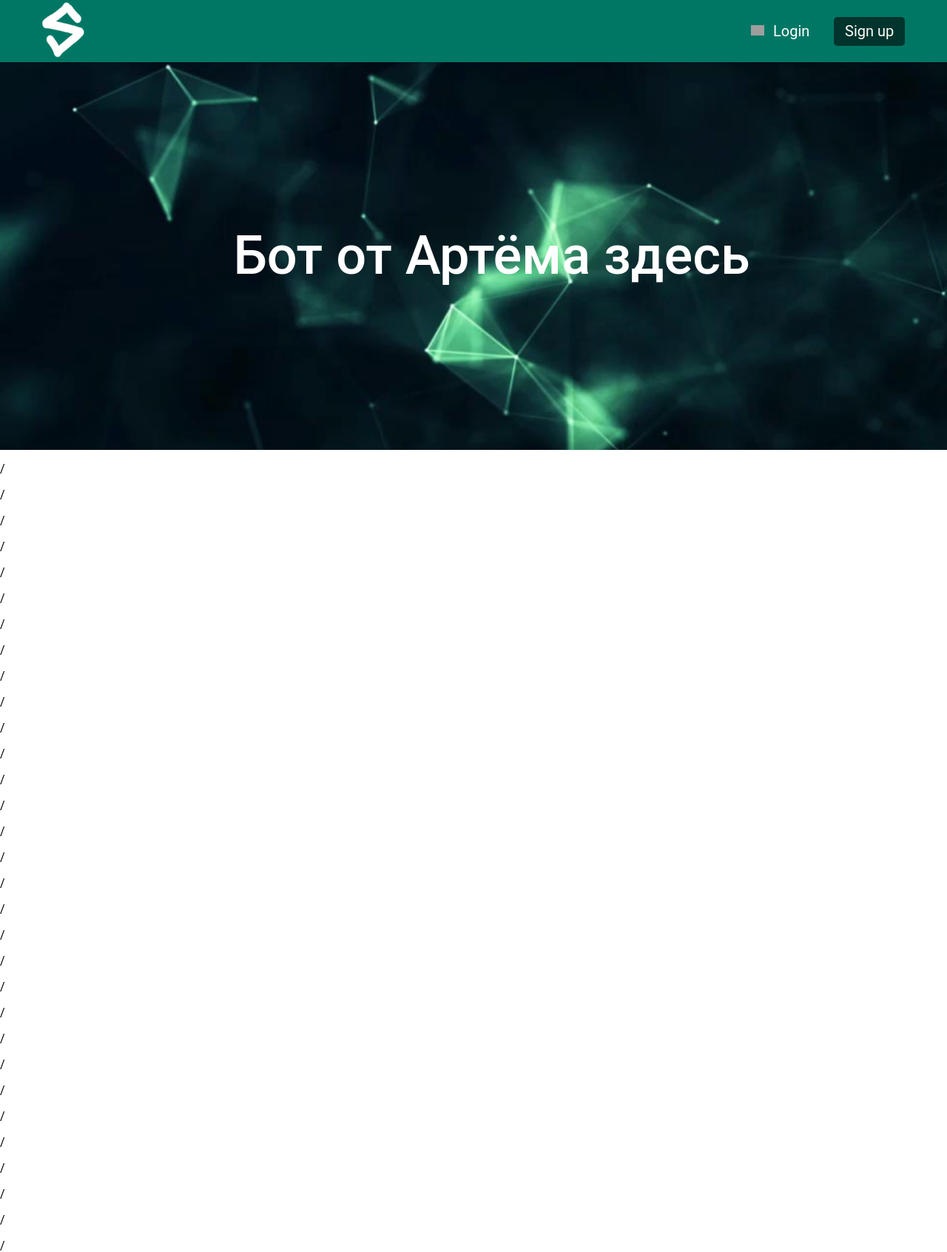
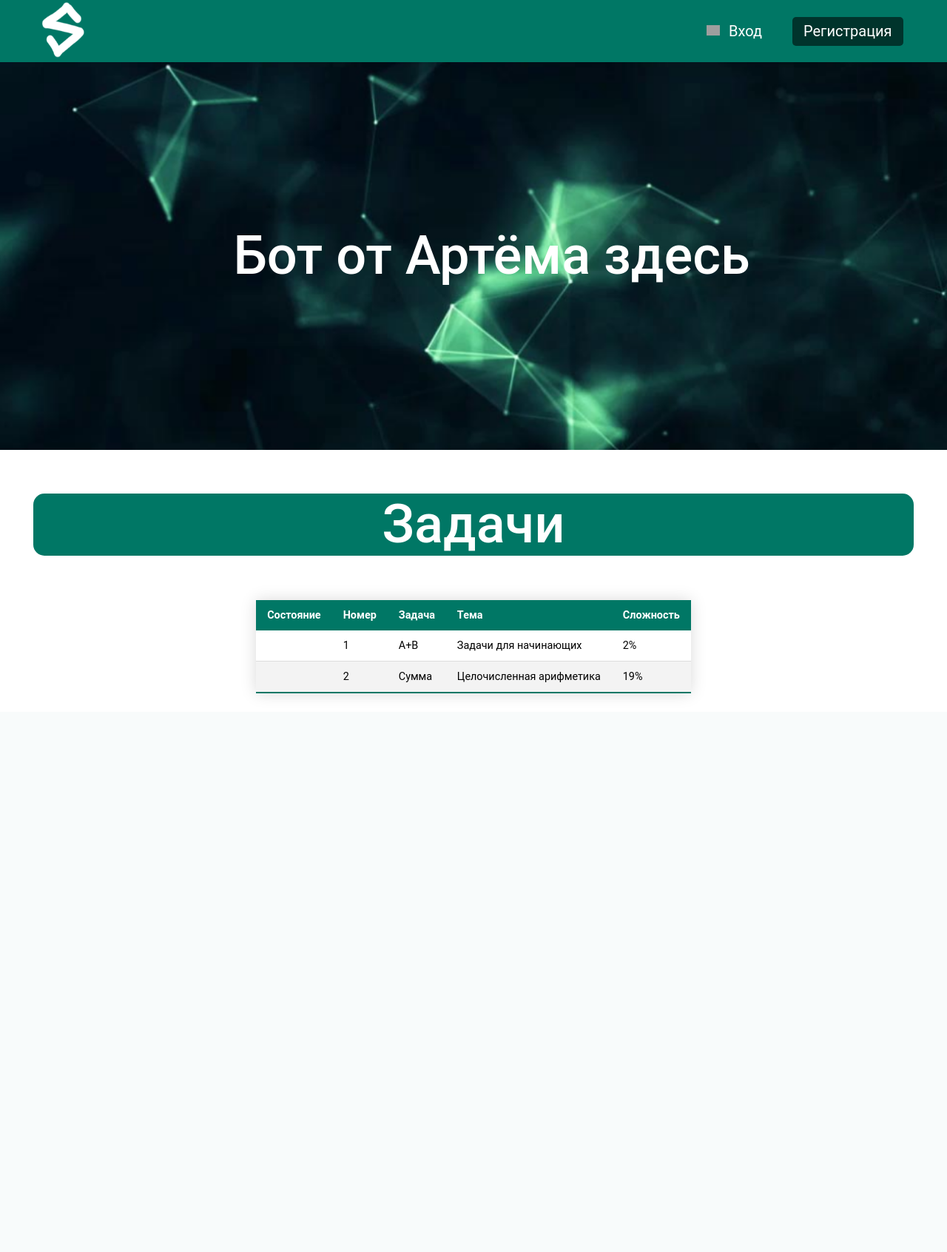
Before and after one commit to slavashestakov2005/ProgrammingTasksSite, a Flask app: page / in a window 1280 px wide; the page is wider, and only the part inside the window is pictured. Shown: the top 1692 px of that part at 74% size. After the commit the page ends 939 px from the top of that part, so only its background shows below. Run offline with Flask 3, Linux system fonts and the light colour scheme; grey boxes are pictures that could not be loaded.

Commit message:
25.07.2023 - У3

```diff
--- /dev/null
+++ b/backend/static/CSS/register_login_style.css
@@ -0,0 +1,131 @@
+input[type=text], input[type=password] {
+  width: 100%;
+  padding: 12px 20px;
+  margin: 8px 0;
+  display: inline-block;
+  border: 1px solid #ccc;
+  box-sizing: border-box;
+}
+
+/* Set a style for all buttons */
+button {
+  background-color: #007765;
+  color: white;
+  padding: 14px 20px;
+  margin: 8px 0;
+  border: none;
+  cursor: pointer;
+  width: 100%;
+}
+
+.imgcontainer h1{
+  font-weight: bold;
+  font-size: 54px;
+  margin-bottom: 0px;
+  color: #000;
+}
+
+hr {
+  border: 1px solid #f1f1f1;
+  margin-bottom: 25px;
+}
+
+button:hover {
+  opacity: 0.8;
+}
+
+/* Extra styles for the cancel button */
+.cancelbtn {
+  width: auto;
+  padding: 10px 18px;
+  background-color: #f44336;
+}
+
+/* Center the image and position the close button */
+.imgcontainer {
+  text-align: center;
+  margin: 24px 0 12px 0;
+  position: relative;
+}
+
+.container {
+  padding: 16px;
+}
+
+span.psw {
+  float: right;
+  padding-top: 16px;
+}
+
+/* The Modal (background) */
+.modal {
+  display: none; /* Hidden by default */
+  position: fixed; /* Stay in place */
+  z-index: 1; /* Sit on top */
+  left: 0;
+  top: 0;
+  width: 100%; /* Full width */
+  height: 100%; /* Full height */
+  overflow: auto; /* Enable scroll if needed */
+  background-color: rgb(0,0,0); /* Fallback color */
+  background-color: rgba(0,0,0,0.4); /* Black w/ opacity */
+  padding-top: 60px;
+}
+
+.loginform{
+  margin: 5% auto 15% auto; /* 5% from the top, 15% from the bottom and centered */
+}
+
+.registerform{
+  margin: -1.5% auto auto auto;
+}
+
+/* Modal Content/Box */
+.modal-content {
+  background-color: #fefefe;
+  border: 1px solid #888;
+  width: 40%; /* Could be more or less, depending on screen size */
+}
+
+/* The Close Button (x) */
+.close {
+  position: absolute;
+  right: 25px;
+  top: 0;
+  color: #000;
+  font-size: 35px;
+  font-weight: bold;
+}
+
+.close:hover,
+.close:focus {
+  color: red;
+  cursor: pointer;
+}
+
+/* Add Zoom Animation */
+.animate {
+  -webkit-animation: animatezoom 0.6s;
+  animation: animatezoom 0.6s
+}
+
+@-webkit-keyframes animatezoom {
+  from {-webkit-transform: scale(0)}
+  to {-webkit-transform: scale(1)}
+}
+
+@keyframes animatezoom {
+  from {transform: scale(0)}
+  to {transform: scale(1)}
+}
+
+/* Change styles for span and cancel button on extra small screens */
+@media screen and (max-width: 350px) {
+  span.psw {
+     display: block;
+     float: none;
+  }
+  .cancelbtn {
+     width: 100%;
+  }
+}
--- a/backend/static/CSS/style.css
+++ b/backend/static/CSS/style.css
@@ -1,11 +1,4 @@
-.error-msg {
-    color: #FF0000;
-}
-
-
-
-
-::-webkit-scrollbar {
+/* ::-webkit-scrollbar {
     width: 15px;
 }
 
@@ -19,6 +12,10 @@
     background-image: -webkit-gradient(linear, 0 0, 0 100%,
     color-stop(.5, rgba(255, 255, 255, .25)),
     color-stop(.5, transparent), to(transparent));
+} */
+
+::-webkit-scrollbar {
+    width: 0px;
 }
 
 html{
@@ -65,6 +62,16 @@ body{
     color: #FFFFFF;
 }
 
+.tasks_container{
+    background-color: #007765;
+    border-radius: 15px;
+    max-width: 1080px;
+    margin-left: auto;
+    margin-right: auto;
+    padding-left: 55px;
+    padding-right: 55px;
+}
+
 .auth_signin {
     position: relative;
     display: block;
@@ -87,6 +94,10 @@ body{
     box-shadow: var(--shadow);
 }
 
+.auth_signup:hover{
+    background-color: #015144;
+}
+
 .auth_signin::before {
     position: absolute;
     left: 0;
@@ -95,14 +106,22 @@ body{
     display: block;
     width: 18px;
     height: 18px;
-    background-image: url(/Images/icon-login.svg);
+    background-image: url(/images/icon-login.svg);
     background-size: contain;
     background-position: center;
     background-repeat: no-repeat;
 }
 
+.auth_signin:hover::before{
+    left: 2px;
+}
+
+a:hover{
+    cursor: pointer;
+}
+
 .menu{
-    width: 210px;
+    width: 270px;
     font-size: 20px;
     display: grid;
     grid-template-columns: auto auto;
@@ -110,8 +129,54 @@ body{
 }
 
 .section {
-    background: url(/Images/2.png) center no-repeat;
+    background: url(images/2.png) center no-repeat;
     background-size: cover;
     padding-top: 160px;
     padding-bottom: 160px;
 }
+
+.styled-table {
+    border-collapse: collapse;
+    margin: 25px auto;
+    font-size: 0.9em;
+    min-width: 400px;
+    box-shadow: 0 0 20px rgba(0, 0, 0, 0.15);
+}
+
+.styled-table thead tr {
+    background-color: #007765;
+    color: #ffffff;
+    text-align: left;
+}
+
+.styled-table th,
+.styled-table td {
+    padding: 12px 15px;
+}
+
+.styled-table tbody tr {
+    border-bottom: 1px solid #dddddd;
+}
+
+.styled-table tbody tr:nth-of-type(even) {
+    background-color: #f3f3f3;
+}
+
+.styled-table tbody tr:last-of-type {
+    border-bottom: 2px solid #007765;
+}
+
+.styled-table tbody tr.active-row {
+    font-weight: bold;
+    color: #007765;
+}
+
+.styled-table a{
+    color: #000;
+    text-decoration: none;
+}
+
+.styled-table a:hover{
+    color: red;
+    text-decoration: underline;
+}
--- /dev/null
+++ b/backend/static/JS/register_login_js.js
@@ -0,0 +1,11 @@
+var login_modal = document.getElementById('id01');
+var register_modal = document.getElementById('id02');
+
+window.onclick = function(event) {
+    if (event.target == login_modal) {
+        login_modal.style.display = "none";
+    }
+    if (event.target == register_modal) {
+        register_modal.style.display = "none";
+    }
+}
--- a/backend/templates/base.html
+++ b/backend/templates/base.html
@@ -1,7 +1,11 @@
 <!DOCTYPE html>
 <html lang="ru_RU" dir="ltr">
     <head>
+        <meta charset="UTF-8">
+        <title>{% block title %}{% endblock %}</title>
         <link rel="stylesheet" href="/CSS/style.css">
+        <link rel="stylesheet" href="/CSS/register_login_style.css">
+        <script src="/JS/register_login_js.js"></script>
         <script src="/JS/smoothscroll.js"></script>
     </head>
     <body>
@@ -10,12 +14,67 @@
                 <div class="navigation_container">
                     <div class="logo">
                         <a href="#Header_site">
-                            <img height="75" width="65" src="/Images/1.png" alt="logo">
+                            <img height="75" width="65" src="images/1.png" alt="logo">
                         </a>
                     </div>
                     <div class="menu">
-                        <a href="login" class="auth_signin">Login</a>
-                        <a href="signup" class="auth_signup">Sign up</a>
+                        <a class="auth_signin" onclick="document.getElementById('id01').style.display='block'"
+                        style="width:auto;">Вход</a>
+                        <div id="id01" class="modal">
+                            <form class="modal-content animate loginform">
+                            <div class="imgcontainer">
+                                <span onclick="document.getElementById('id01').style.display='none'" class="close" title="Close Modal">×</span>
+                            </div>
+                              <div class="container">
+                                <label for="uname"><b>Логин</b></label>
+                                <input type="text" placeholder="Введите логин" name="login" required>
+
+                                <label for="psw"><b>Пароль</b></label>
+                                <input type="password" placeholder="Введите пароль" name="psw" required>
+
+                                <hr>
+
+                                <button type="submit">Войти</button>
+                                <label>
+                                  <input type="checkbox" checked="checked" name="remember"> Запомни меня
+                                </label>
+                              </div>
+
+                              <div class="container" style="background-color:#f1f1f1">
+                                <button type="button" onclick="document.getElementById('id01').style.display='none'" class="cancelbtn">Отмена</button>
+                                <span class="psw">Забыл <a href="#">пароль</a>?</span>
+                              </div>
+                            </form>
+                        </div>
+                        <a class="auth_signup" onclick="document.getElementById('id02').style.display='block'"
+                        style="width:auto;">Регистрация</a>
+                        <div id="id02" class="modal">
+                            <form class="modal-content animate registerform">
+                            <div class="imgcontainer">
+                                <h1 class="main_title">Регистрация</h1>
+                                <span onclick="document.getElementById('id02').style.display='none'" class="close" title="Close Modal">×</span>
+                            </div>
+                              <div class="container" style="font-size: 20px">
+                                <p>Пожалуйста заполните форму, чтобы создать аккаунт.</p>
+                                <hr>
+                                <label for="login"><b>Логин</b></label>
+                                <input type="password" placeholder="Введите пароль" name="psw" required>
+
+                                <label for="email"><b>Почта</b></label>
+                                <input type="text" placeholder="Введите почту" name="email" required>
+
+                                <label for="psw"><b>Пароль</b></label>
+                                <input type="password" placeholder="Введите пароль" name="psw" required>
+
+                                <label for="psw"><b>Повторите пароль</b></label>
+                                <input type="password" placeholder="Повторите пароль" name="psw" required>
+
+                                <hr>
+
+                                <button type="submit">Создать аккаунт</button>
+                              </div>
+                            </form>
+                        </div>
                     </div>
                 </div>
             </div>
--- a/backend/templates/index.html
+++ b/backend/templates/index.html
@@ -1,71 +1,42 @@
 {% extends "base.html" %}
 
 {% block content %}
-
 <section id="Header_site" style="height: 84px;"></section>
 <section class="section">
     <div class="main_container">
         <h1 class="main_title">Бот от Артёма здесь</h1>
     </div>
 </section>
-
-    <p>/</p>
-    <p>/</p>
-    <p>/</p>
-    <p>/</p>
-    <p>/</p>
-    <p>/</p>
-    <p>/</p>
-    <p>/</p>
-    <p>/</p>
-    <p>/</p>
-    <p>/</p>
-    <p>/</p>
-    <p>/</p>
-    <p>/</p>
-    <p>/</p>
-    <p>/</p>
-    <p>/</p>
-    <p>/</p>
-    <p>/</p>
-    <p>/</p>
-    <p>/</p>
-    <p>/</p>
-    <p>/</p>
-    <p>/</p>
-    <p>/</p>
-    <p>/</p>
-    <p>/</p>
-    <p>/</p>
-    <p>/</p>
-    <p>/</p>
-    <p>/</p>
-    <p>/</p>
-    <p>/</p>
-    <p>/</p>
-    <p>/</p>
-    <p>/</p>
-    <p>/</p>
-    <p>/</p>
-    <p>/</p>
-    <p>/</p>
-    <p>/</p>
-    <p>/</p>
-    <p>/</p>
-    <p>/</p>
-    <p>/</p>
-    <p>/</p>
-    <p>/</p>
-    <p>/</p>
-    <p>/</p>
-    <p>/</p>
-    <p>/</p>
-    <p>/</p>
-    <p>/</p>
-    <p>/</p>
-    <p>/</p>
-    <p>/</p>
-    <p>/</p>
-    <p>/</p>
-    <p>/</p>
+<section>
+    <div class="tasks_container">
+        <h1 class="main_title">Задачи</h1>
+    </div>
+    <table class="styled-table">
+        <thead>
+            <tr>
+                <th>Состояние</th>
+                <th>Номер</th>
+                <th>Задача</th>
+                <th>Тема</th>
+                <th>Сложность</th>
+            </tr>
+        </thead>
+        <tbody>
+            <tr>
+                <td></td>
+                <td>1</td>
+                <td><a href="task1">A+B</a></td>
+                <td>Задачи для начинающих</td>
+                <td>2%</td>
+            </tr>
+            <tr> <!-- class="active-row" -->
+                <td></td>
+                <td>2</td>
+                <td><a href="task2">Сумма</a></td>
+                <td>Целочисленная арифметика</td>
+                <td>19%</td>
+            </tr>
+        </tbody>
+    </table>
+</section>
 {% endblock %}
```
